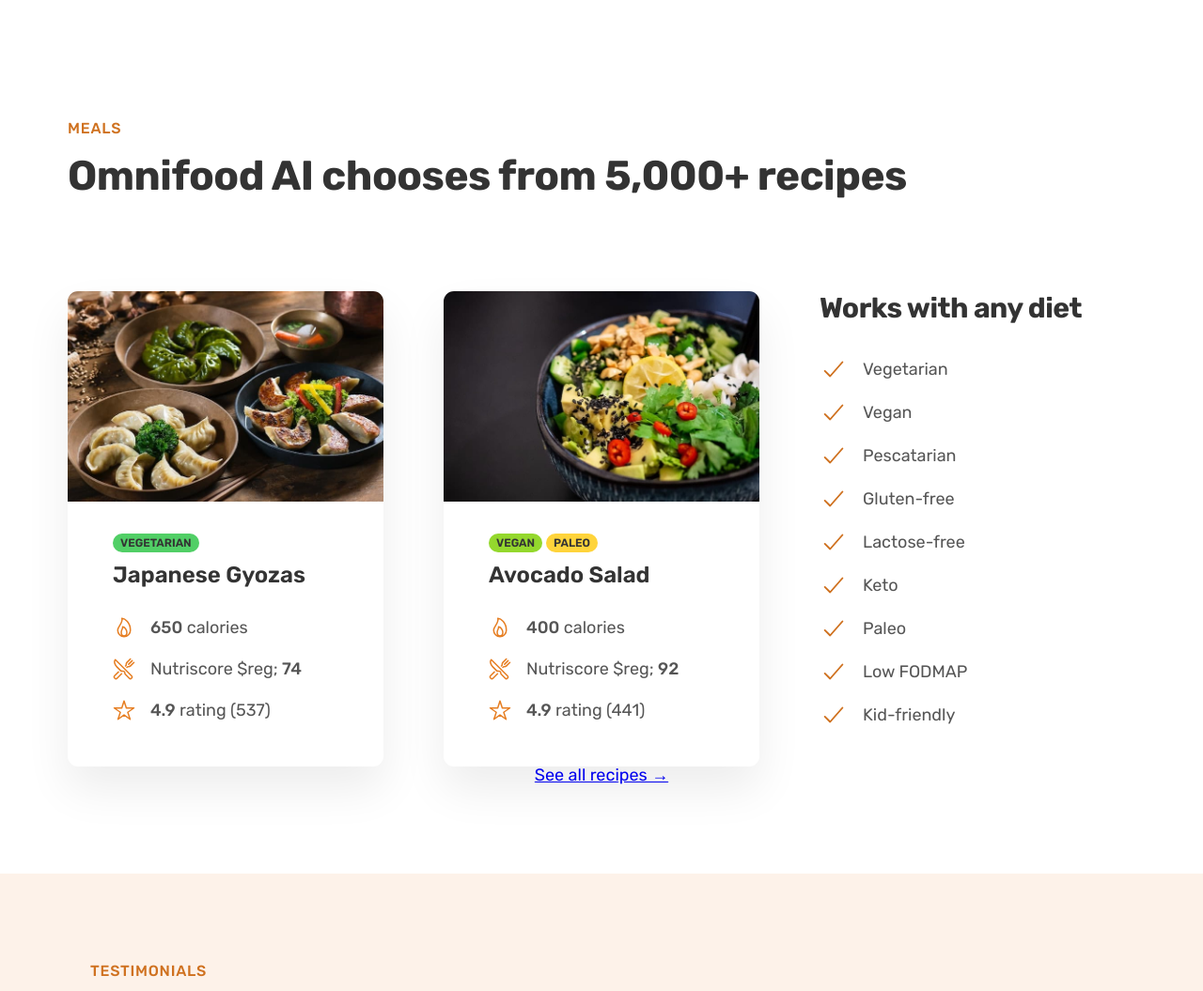
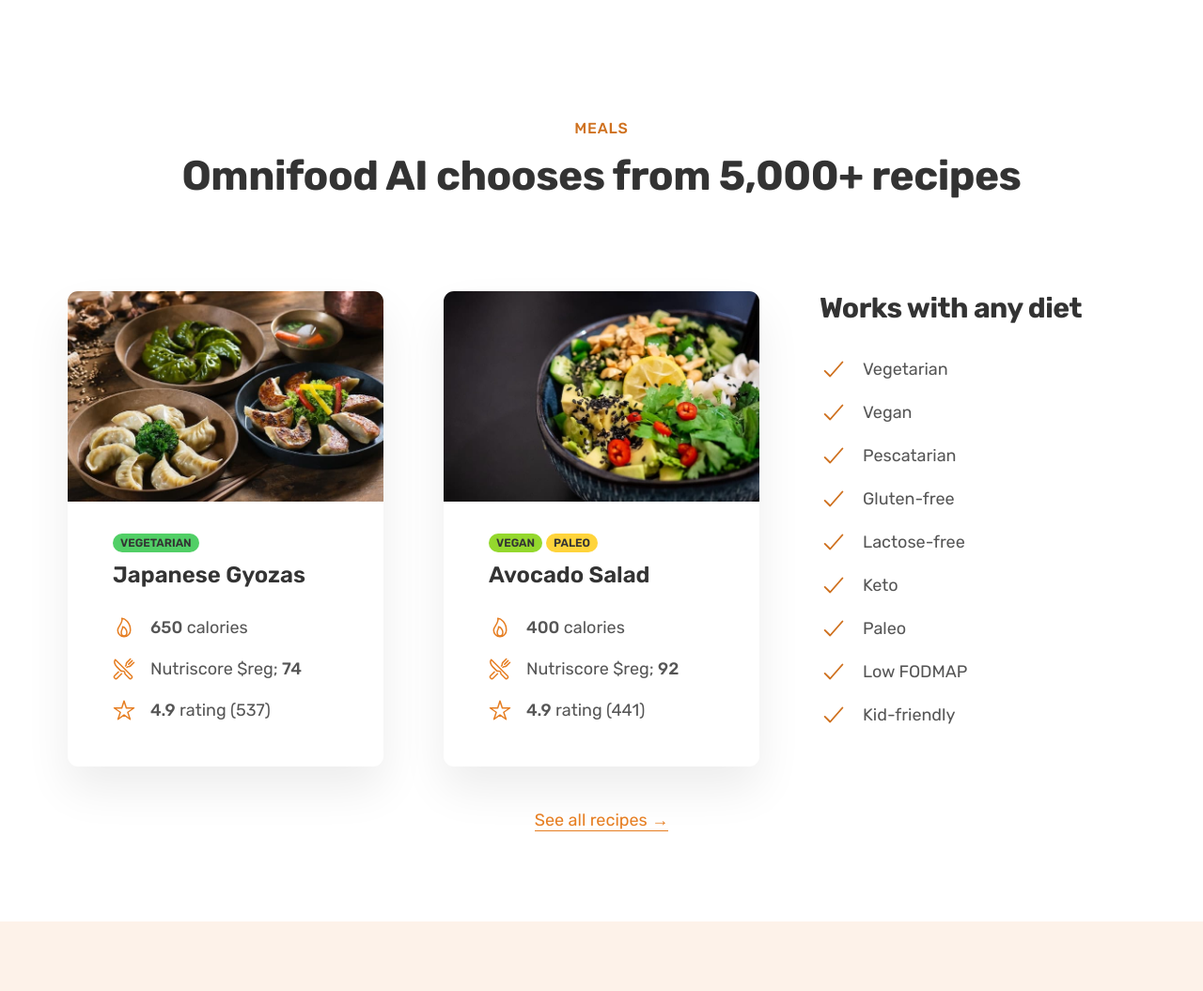
Before and after one commit to vikashyadav123x/Omnifood, a plain HTML site: page index.html in a window 1280 px wide. Shown: the part 2580-3635 px from the top of the page at 94% size. Drawn offline with nearby package versions, Linux system fonts and the light colour scheme.

Commit message:
css also

```diff
--- a/css/general.css
+++ b/css/general.css
@@ -134,7 +134,7 @@
   font-weight: 600;
   border-radius: 9px;
   text-decoration: none;
-  transition: background-color 0.3s;
+  transition: all 0.3s;
 }
 
 .btn--full:link,
@@ -159,9 +159,30 @@
   background-color: #fdf2e9;
   box-shadow: inset 0 0 0 3px #fff;
 }
+.link:link,
+.link:visited {
+  color: #e67e22;
+  text-decoration: none;
+  border-bottom: 1px solid currentColor;
+  display: inline-block;
+  padding-bottom: 2px;
+  transition: all 0.3s;
+}
+.link:hover,
+.link:active {
+  color: #cf711f;
+  border-bottom: 1px solid transparent;
+}
 
 .margin-right-sm {
   margin-right: 1.6rem !important;
+}
+.margin-bottom-md {
+  margin-bottom: 4.8rem !important;
+}
+
+.center-text {
+  text-align: center;
 }
 
 strong {
```
